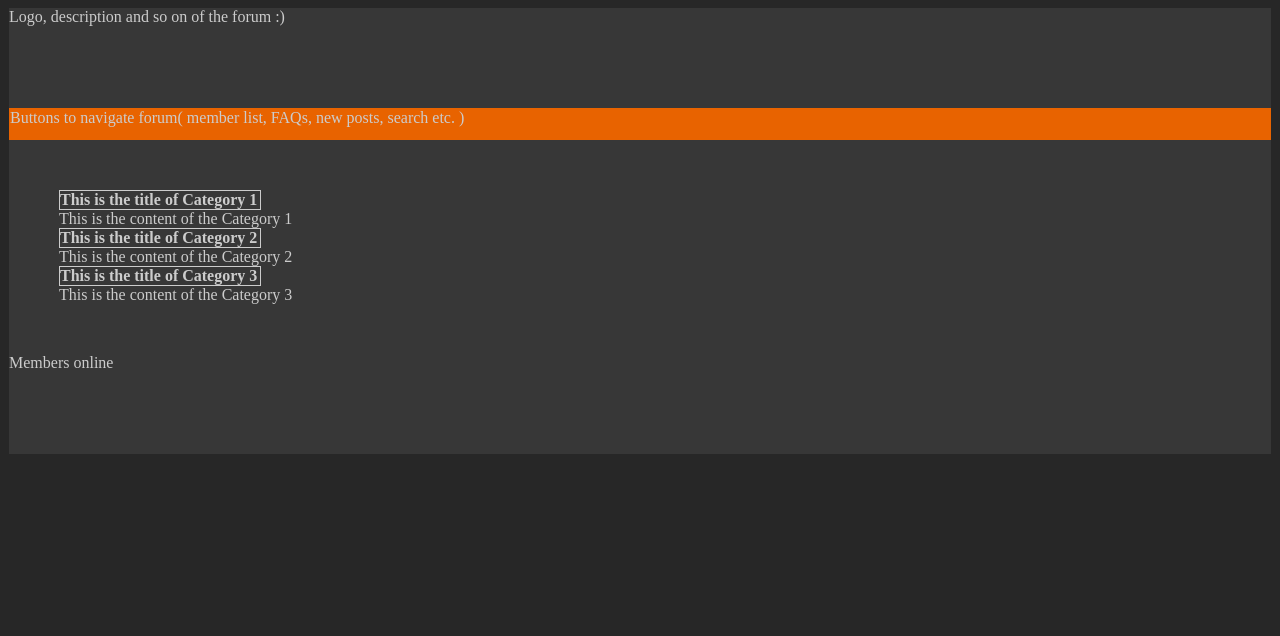
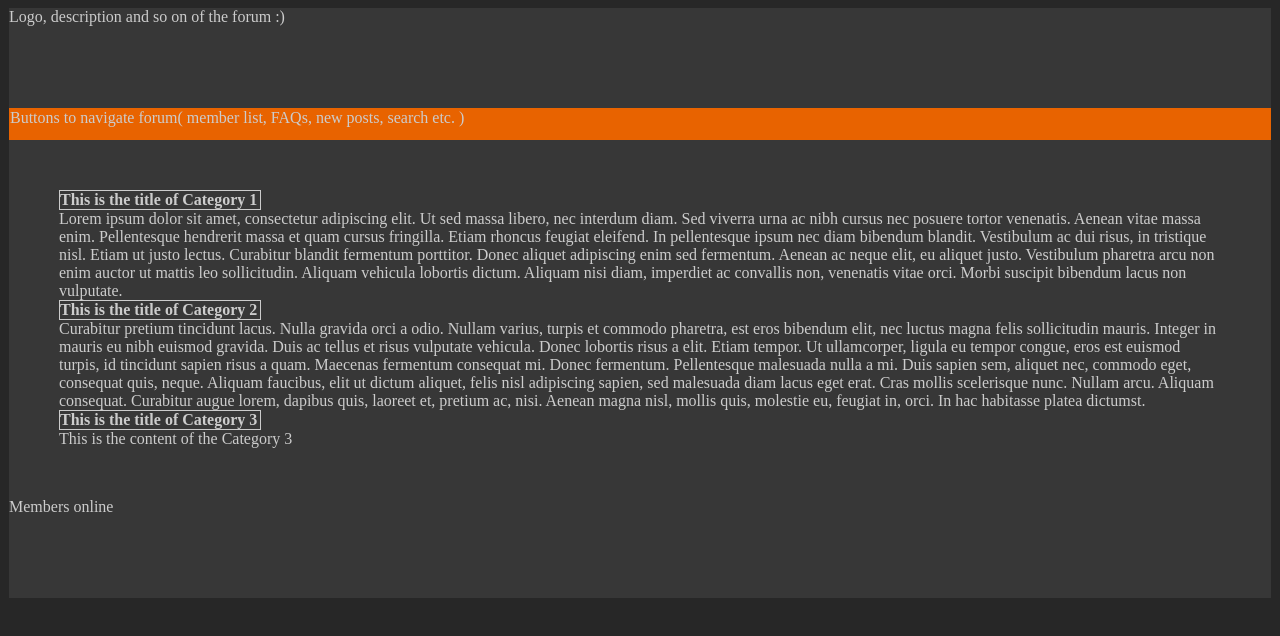
Before and after one commit to NikolaYolov/Forum-Experiment, a plain HTML site: page public/home.html in a window 1280 px wide. Drawn offline with nearby package versions, Linux system fonts and the light colour scheme.

Commit message:
Reformatted the sample layout
For now, just replaced tabs with spaces and realigned the tags. Also
fixed some minor typos.

```diff
--- a/public/home.html
+++ b/public/home.html
@@ -1,13 +1,10 @@
 <!DOCTYPE html PUBLIC "-//W3C//DTD XHTML 1.0 Transitional//EN" "http://www.w3.org/TR/xhtml1/DTD/xhtml1-transitional.dtd">
 <html xmlns="http://www.w3.org/1999/xhtml">
   <head>
-	<link ref="icon" type="imagr/ico" href="favicon.ico"></link>
+    <link ref="icon" type="image/ico" href="favicon.ico"></link>
     <link rel="shortcut icon" href="favicon.ico"><link>
-    <link rel="stylesheet" type="text/css" href="styles.css" m/>
-	<meta http-equiv="Content-Type" content="text/html; charset=utf-8" />
-	<title>Home</title>
-</head>
-<body>
+    <link rel="stylesheet" type="text/css" href="styles.css" />
+
     <script type="text/javascript" src="http://ajax.googleapis.com/ajax/libs/jquery/1.4.2/jquery.js"></script>
     <script type="text/javascript" src="http://ajax.googleapis.com/ajax/libs/jqueryui/1.8/jquery-ui.js"></script>
 
@@ -20,6 +17,11 @@
           });
         });
     </script>
+
+    <meta http-equiv="Content-Type" content="text/html; charset=utf-8" />
+    <title>Home</title>
+  </head>
+  <body>
     <div id="wrapper">
 
       <div id="header">
@@ -34,12 +36,36 @@
 
         <h4 class="category_title">This is the title of Category 1</h4>
         <div class="category_content">
-                This is the content of the Category 1
+          <div class="description">
+            Lorem ipsum dolor sit amet, consectetur adipiscing elit. Ut sed massa libero,
+            nec interdum diam. Sed viverra urna ac nibh cursus nec posuere tortor
+            venenatis. Aenean vitae massa enim. Pellentesque hendrerit massa et quam
+            cursus fringilla. Etiam rhoncus feugiat eleifend. In pellentesque ipsum nec
+            diam bibendum blandit. Vestibulum ac dui risus, in tristique nisl. Etiam ut
+            justo lectus. Curabitur blandit fermentum porttitor. Donec aliquet adipiscing
+            enim sed fermentum. Aenean ac neque elit, eu aliquet justo. Vestibulum
+            pharetra arcu non enim auctor ut mattis leo sollicitudin. Aliquam vehicula
+            lobortis dictum. Aliquam nisi diam, imperdiet ac convallis non, venenatis
+            vitae orci. Morbi suscipit bibendum lacus non vulputate.
+          </div>
         </div>
 
         <h4 class="category_title">This is the title of Category 2</h4>
         <div class="category_content">
-                This is the content of the Category 2
+          <div>
+            Curabitur pretium tincidunt lacus. Nulla gravida orci a odio. Nullam varius,
+            turpis et commodo pharetra, est eros bibendum elit, nec luctus magna felis
+            sollicitudin mauris. Integer in mauris eu nibh euismod gravida. Duis ac
+            tellus et risus vulputate vehicula. Donec lobortis risus a elit. Etiam
+            tempor. Ut ullamcorper, ligula eu tempor congue, eros est euismod turpis, id
+            tincidunt sapien risus a quam. Maecenas fermentum consequat mi. Donec
+            fermentum. Pellentesque malesuada nulla a mi. Duis sapien sem, aliquet nec,
+            commodo eget, consequat quis, neque. Aliquam faucibus, elit ut dictum
+            aliquet, felis nisl adipiscing sapien, sed malesuada diam lacus eget erat.
+            Cras mollis scelerisque nunc. Nullam arcu. Aliquam consequat. Curabitur augue
+            lorem, dapibus quis, laoreet et, pretium ac, nisi. Aenean magna nisl, mollis
+            quis, molestie eu, feugiat in, orci. In hac habitasse platea dictumst.
+          </div>
         </div>
         <h4 class="category_title">This is the title of Category 3</h4>
         <div class="category_content">
```
Also changed, not shown: public/styles.css (indentation only). Lines whose indentation alone changed are shown as unchanged.
